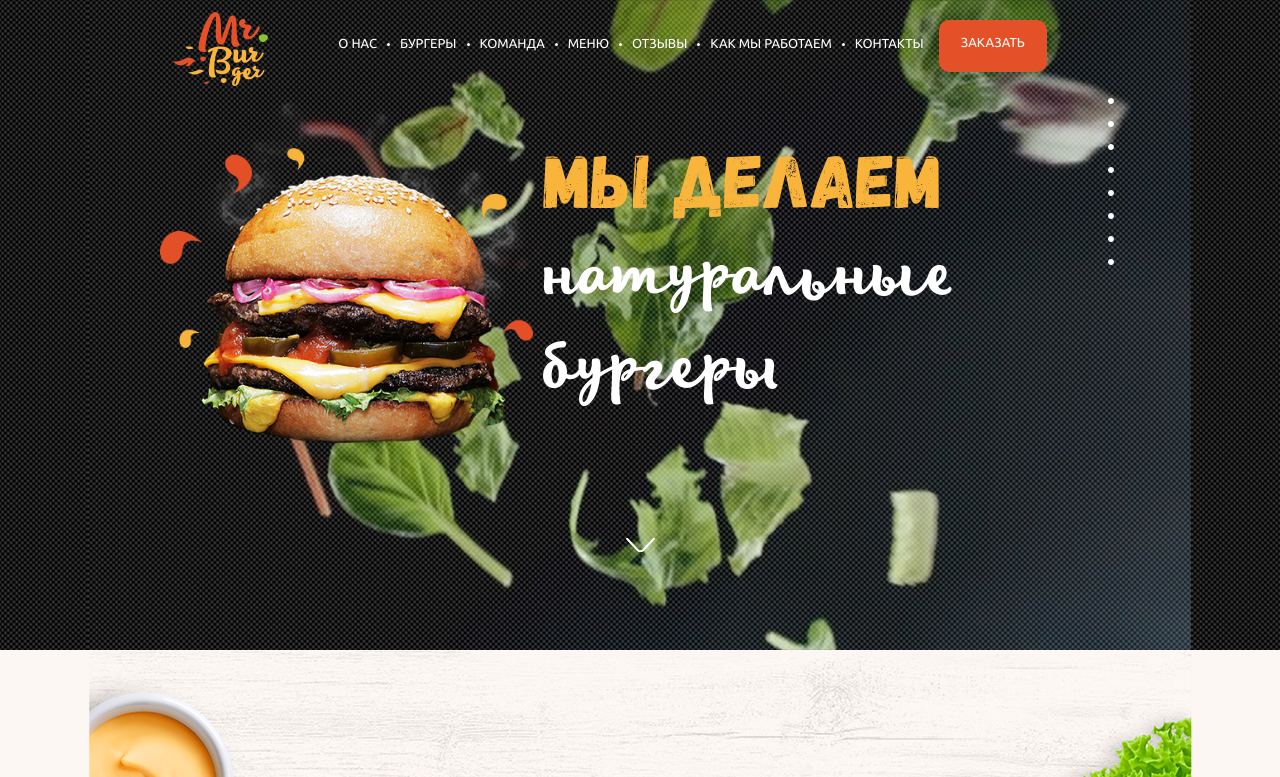
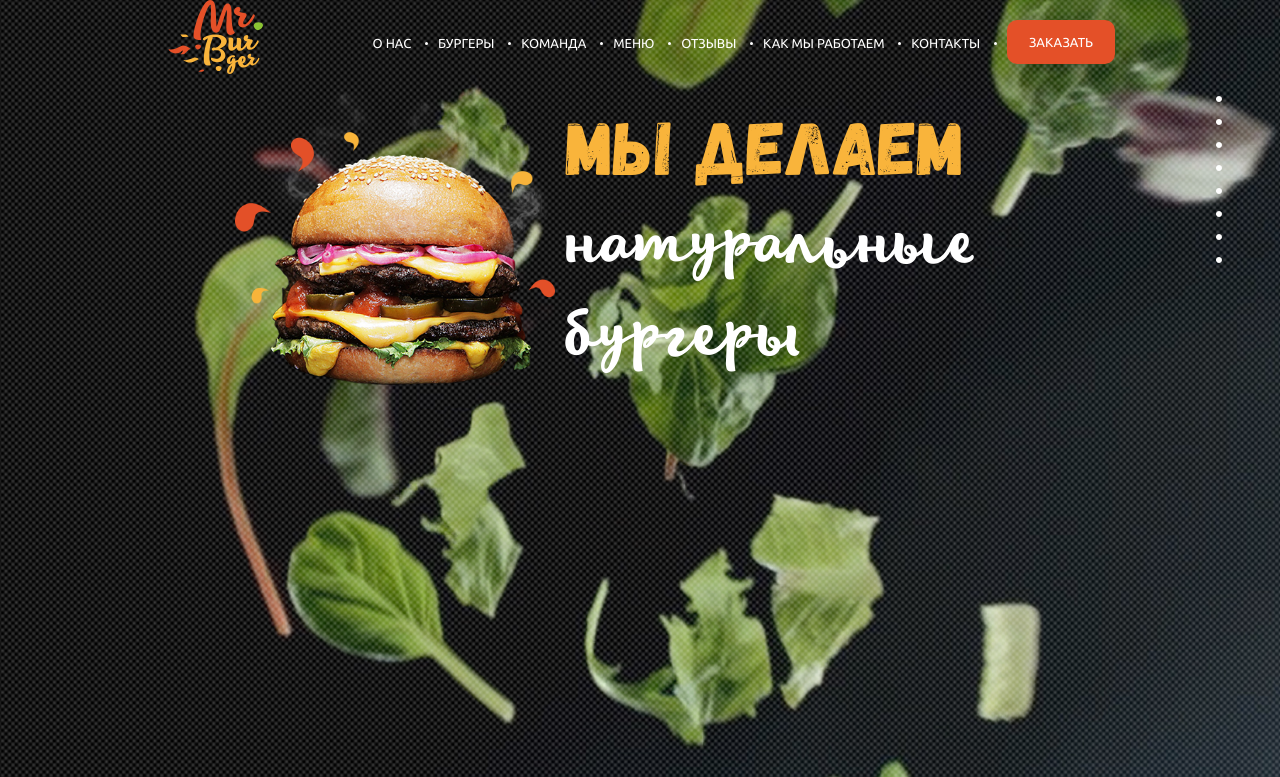
Before and after one commit to DnK12/burger, a plain HTML site: page index.html in a window 1280 px wide. Shown: the top 777 px of the page. Drawn offline with Linux system fonts and the light colour scheme.

Commit message:
изменил размеры секций поправил паддинги

```diff
--- a/index.html
+++ b/index.html
@@ -10,7 +10,7 @@
 
 <body>
   <li class="wrapper">
-    <header class="header">
+    <header class="sections header">
       <div class="container">
         <div class="header__menu">
           <div class="logo">
@@ -39,9 +39,12 @@
               <li class="navigation__item">
                 <a href="" class="navigation__link">Контакты</a>
               </li>
+              <li class="navigation__button">
+								<a class="button">Заказать</a>
+              </li>
             </ul>
           </nav>
-          <a class="button ">Заказать</a>
+
         </div>
 
         <div class="header__title">
@@ -87,7 +90,7 @@
       </div>
     </header>
     <main class="page">
-      <section class="best">
+      <section class=" sections best">
         <div class="container best__container">
           <div class="title best__title">
             <h2>Мы лучшие</h2>
@@ -119,8 +122,8 @@
           </ul>
         </div>
       </section>
-      <section class="feedback">
-        <div class="container">
+      <section class="sections feedback">
+
           <ul class="feedback__list">
             <li class="feedback__item">
               <div class="feedback__elem">
@@ -221,7 +224,7 @@
 
           </ul>
 
-        </div>
+
         </div>
       </section>
     </main>
--- a/scss/blocks/arrow-down.scss
+++ b/scss/blocks/arrow-down.scss
@@ -1,6 +1,7 @@
 .arrow-down {
   display: block;
-  margin: auto;
+  margin: 0 auto;
+  margin-top: auto;
   width: 29px;
   height: 14px;
   background: url(/img/header/arrow-scroll.svg) center center no-repeat; }
--- a/scss/blocks/best.scss
+++ b/scss/blocks/best.scss
@@ -1,5 +1,5 @@
 .best {
-  background: #fdf7f3 url("/img/best/bg.png") center center no-repeat;
+  background: #fdf7f3 url("/img/best/bg.png") center center no-repeat /cover;
   text-align: center;
   min-height: 650px; }
   .best__container {
--- a/scss/blocks/feedback.scss
+++ b/scss/blocks/feedback.scss
@@ -1,11 +1,16 @@
 .feedback {
   background-color: #cfd8dc; }
-  .feedback__list {
+.feedback__list {
     display: flex;
     flex-wrap: wrap;
     position: relative; }
-  .feedback__pic {
-    vertical-align: top; }
+.feedback__item{
+  width: 25%;
+}
+.feedback__pic {
+    vertical-align: top;
+    object-fit: cover;
+  }
   .feedback__elem {
     position: relative;
     top: 0;
--- a/scss/blocks/header.scss
+++ b/scss/blocks/header.scss
@@ -1,21 +1,26 @@
 .header {
 color: white;
-    width: 100%;
-    min-height: 650px;
-    background: url(/img/header/texture.png) center center, black url(/img/header/video-bg.png) center center no-repeat; }
+background:
+url(/img/header/texture.png) center center /cover no-repeat,
+ black url(/img/header/bg.jpg.png) center center / cover no-repeat;
+ }
+
 .header__menu {
   display: flex;
-      padding: 0 80px; }
+}
 .header__title {
  display: flex;
  padding: 0 70px;
-      margin-bottom: 90px;
-      align-items: center; }
+ align-items: center;
+}
 .header__left {
-      margin-right: 11px; }
+ margin-right: 11px;
+}
 .header__right h2 {
-      color: #f9b43b; }
+  color: #f9b43b;
+}
 .header__right p {
  font-family: "lifehack";
  font-size: 65px;
-      text-transform: lowercase; }
+text-transform: lowercase;
+}
--- a/scss/blocks/logo.scss
+++ b/scss/blocks/logo.scss
@@ -1,3 +1,3 @@
 .logo {
-  margin-right: 70px;
-  margin-top: 12px; }
+  margin-right:auto;
+}
--- a/scss/blocks/navigation.scss
+++ b/scss/blocks/navigation.scss
@@ -1,18 +1,17 @@
 .navigation {
-  margin: 30px 15px;
-  margin-left: 0; }
+  }
   .navigation__list {
     display: flex;
     justify-content: space-around;
     align-items: center; }
-  .navigation__item:last-child .navigation__link:after {
+  .navigation__item:last-child::after {
     display: none; }
   .navigation__link {
     display: inline-block;
     vertical-align: middle;
     text-transform: uppercase;
     font-size: 13px; }
-    .navigation__link:after {
+    .navigation__item:after {
       content: "";
       display: inline-block;
       vertical-align: middle;
--- /dev/null
+++ b/scss/blocks/sections.scss
@@ -0,0 +1,4 @@
+.sections{
+  height: 100vh;
+  min-height: 650px;
+}
--- a/scss/blocks/sidebar.scss
+++ b/scss/blocks/sidebar.scss
@@ -1,5 +1,8 @@
 .sidebar {
-  align-self: flex-start; }
+  position: fixed;
+  top: 90px;
+  right: 52px;
+}
   .sidebar__item {
     margin-bottom: 5px; }
   .sidebar__link {
--- a/scss/layout/layout.scss
+++ b/scss/layout/layout.scss
@@ -3,11 +3,15 @@
     box-sizing: content-box; }
 
   html {
+    height: 100vh;
     line-height: 1.42; }
 
+
   .container {
+    display: flex;
+    flex-direction: column ;
     height: 100%;
-    width: 1100px;
+    width: 950px;
     margin: auto; }
 
   a {
@@ -21,7 +25,8 @@
   img {
     display: inline-block;
     max-width: 100%;
-    max-height: 100%; }
+    max-height: 100%;
+   }
 
   h1, h2, h3, h4, h5, h6, ul, li, p {
     margin: 0;
--- a/scss/main.scss
+++ b/scss/main.scss
@@ -13,3 +13,4 @@
 @import "./blocks/navigation";
 @import "./blocks/sidebar";
 @import "./blocks/title";
+@import "./blocks/sections";
```
Also changed, not shown: img/header/bg.jpg.png (added), img/header/video-bg.png (deleted), scss/main.css. Lines whose indentation alone changed are shown as unchanged.
